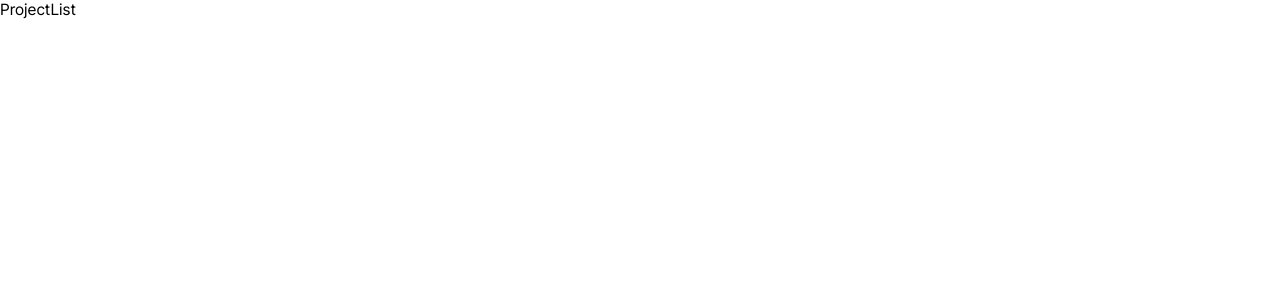
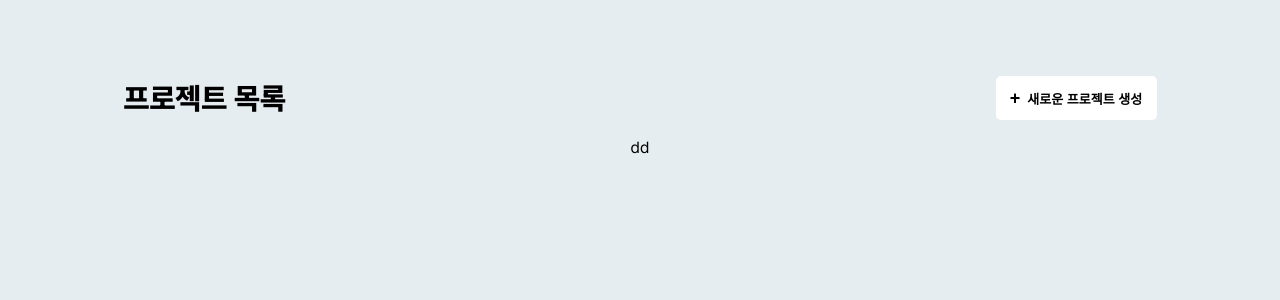
Before and after one commit to Indi-Flow/indiflow_front, a React (Create React App) app: page /projects in a window 1280 px wide. Shown: the top 300 px of the page. Built offline with nearby package versions, Linux system fonts and the light colour scheme.

Commit message:
feat: project Header

```diff
--- /dev/null
+++ b/src/components/ProjectList/ProjectHeader.tsx
@@ -0,0 +1,52 @@
+import styled from "styled-components";
+
+export default function ProjectHeader() {
+  const Container = styled.div`
+    width: 1033px;
+    height: 48px;
+    margin-top: 74px;
+    align-items: center;
+    display: flex;
+    justify-content: space-between;
+  `;
+
+  const MainTitle = styled.p`
+    color: #000;
+    text-align: center;
+    font-size: 30px;
+    font-style: normal;
+    font-weight: 800;
+  `;
+
+  const Button = styled.button`
+    width: 161px;
+    height: 44px;
+    border-radius: 5px;
+    background: #fff;
+    color: #000;
+    border: none;
+    text-align: center;
+    display: flex;
+    gap: 7px;
+    align-items: center;
+    justify-content: center;
+    font-size: 13px;
+    font-style: normal;
+    font-weight: 700;
+    line-height: normal;
+    cursor: pointer;
+  `;
+
+  const Plus = styled.span`
+    font-size: 18px;
+  `;
+
+  return (
+    <Container>
+      <MainTitle>프로젝트 목록</MainTitle>
+      <Button>
+        <Plus>+</Plus> 새로운 프로젝트 생성
+      </Button>
+    </Container>
+  );
+}
--- /dev/null
+++ b/src/components/ProjectList/ProjectView.tsx
@@ -0,0 +1,46 @@
+import styled from "styled-components";
+
+const Container = styled.div`
+  width: 1033px;
+  margin-top: 44px;
+  align-items: center;
+  display: grid;
+  grid-template-columns: repeat(2, 1fr);
+  justify-content: space-between;
+`;
+
+export default function ProjectView() {
+  const datas = [
+    {
+      id: 1,
+      name: "1인 개발 프로젝트1",
+      content: "1인 개발로 프로젝트 진행 중입니다.",
+      data: "2025-03-09T15:30:00",
+    },
+    {
+      id: 2,
+      name: "1인 개발 프로젝트2",
+      content: "1인 개발로 프로젝트 진행 중입니다.",
+      data: "2025-03-09T15:30:00",
+    },
+    {
+      id: 3,
+      name: "1인 개발 프로젝트3",
+      content: "1인 개발로 프로젝트 진행 중입니다.",
+      data: "2025-03-09T15:30:00",
+    },
+    {
+      id: 4,
+      name: "1인 개발 프로젝트4",
+      content: "1인 개발로 프로젝트 진행 중입니다.",
+      data: "2025-03-09T15:30:00",
+    },
+    {
+      id: 5,
+      name: "1인 개발 프로젝트5",
+      content: "1인 개발로 프로젝트 진행 중입니다.",
+      data: "2025-03-09T15:30:00",
+    },
+  ];
+  return <p>dd</p>;
+}
--- a/src/pages/ProjectList.tsx
+++ b/src/pages/ProjectList.tsx
@@ -1,3 +1,21 @@
+import ProjectHeader from "components/ProjectList/ProjectHeader";
+import ProjectView from "components/ProjectList/ProjectView";
+import styled from "styled-components";
+
+const Container = styled.div`
+  display: flex;
+  flex-direction: column;
+  align-items: center;
+  background-color: #e6edf1;
+  height: 100vh;
+  width: 100vw;
+`;
+
 export default function ProjectList() {
-  return <div>ProjectList</div>;
+  return (
+    <Container>
+      <ProjectHeader />
+      <ProjectView />
+    </Container>
+  );
 }
```
